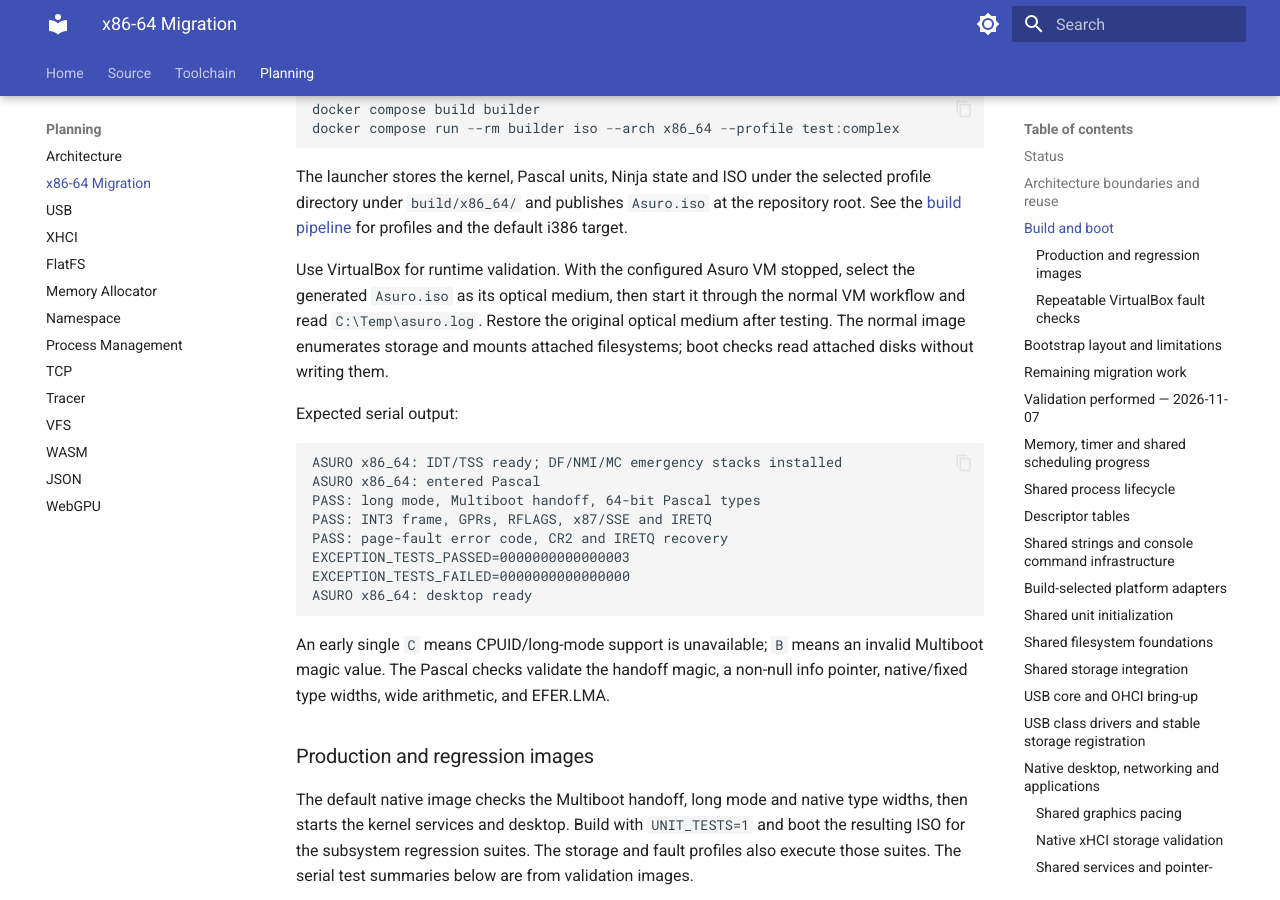
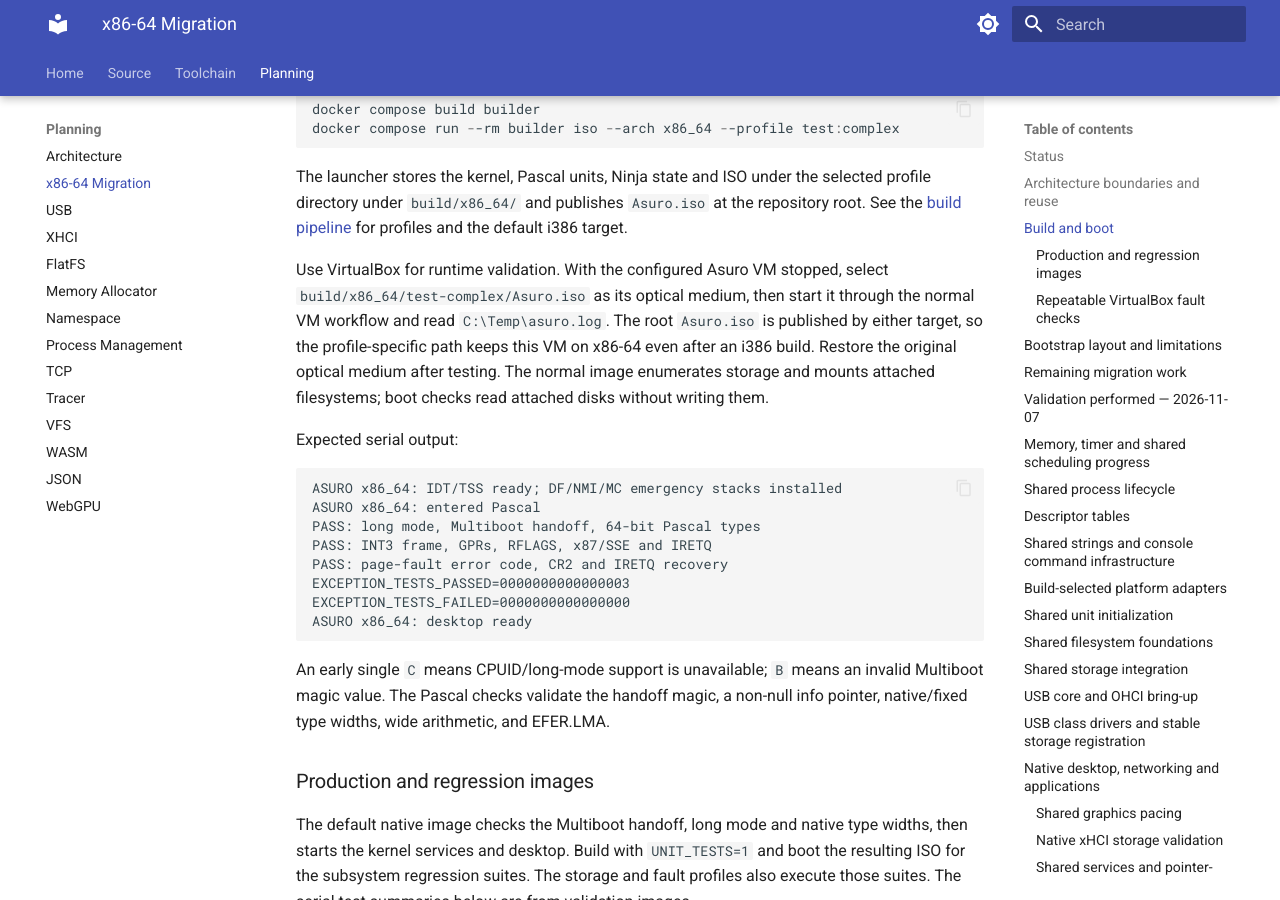
Before and after one commit to t3hn3rd/Asuro, an MkDocs documentation site: the page built from doc/planning/x86_64.md, in a window 1280 px wide and 900 px high, scrolled down 1240 px. Built offline with MkDocs 1.6.1 and Material for MkDocs 9.7.7, drawn with Linux system fonts in a browser that asks for light colours; some of the changed text lies outside the part shown.

Commit message:
Document the native ISO path and cross-architecture boot results

```diff
--- a/doc/planning/x86_64.md
+++ b/doc/planning/x86_64.md
@@ -55,8 +55,8 @@ repository root. See the [build pipeline](../toolchain/compile.md) for profiles
 and the default i386 target.
 
 Use VirtualBox for runtime validation. With the configured Asuro VM stopped,
-select the generated `Asuro.iso` as its optical medium, then start it through the normal
-VM workflow and read `C:\Temp\asuro.log`. Restore the original optical medium
+select `build/x86_64/test-complex/Asuro.iso` as its optical medium, then start it through the normal
+VM workflow and read `C:\Temp\asuro.log`. The root `Asuro.iso` is published by either target, so the profile-specific path keeps this VM on x86-64 even after an i386 build. Restore the original optical medium
 after testing. The normal image enumerates storage and mounts attached filesystems; boot checks read attached disks without writing them.
 
 Expected serial output:
@@ -604,8 +604,7 @@ and STORPERF suites. The i386 image also reached its boot-complete idle marker.
 - [x] **Scheduler timer vector** — Context selection uses the vector configured at scheduler registration. A synthetic alternate vector and live PIC preemption passed in VirtualBox. APIC timer bring-up remains part of native interrupt routing.
 
 The x86-64 Ninja `test:complex` ISO booted to the desktop in QEMU with
-2,573 shared tests passed, including 810 CBOR checks. Earlier VirtualBox
-validation used the shell-builder images.
+2,573 shared tests passed, including 810 CBOR checks. A later QEMU run passed 2,580 x86-64 tests at 512 MiB and 2,679 i386 tests at 2 GiB. Both runs passed 130 storage metadata checks. The i386 complex image exhausted physical memory at 512 MiB during the WASM suite.
 
 ### Shared driver and storage issues
 
```
